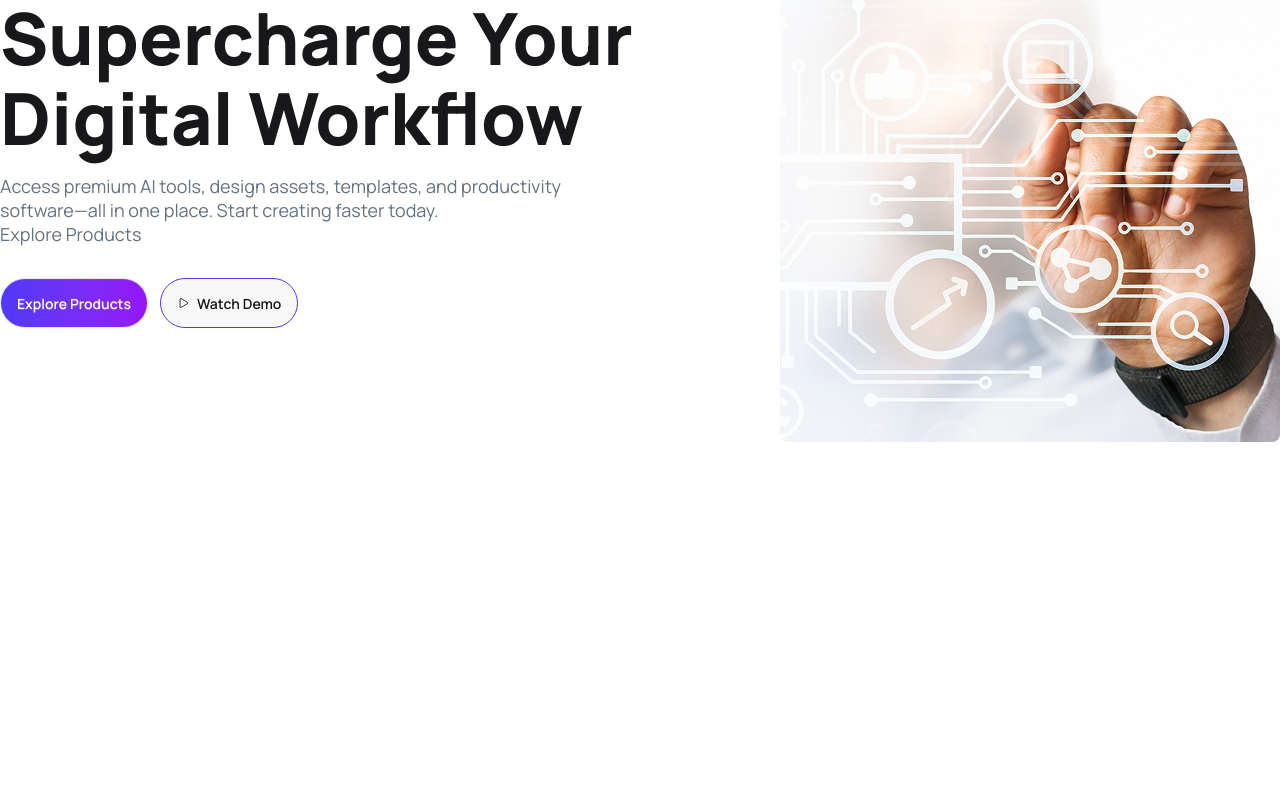
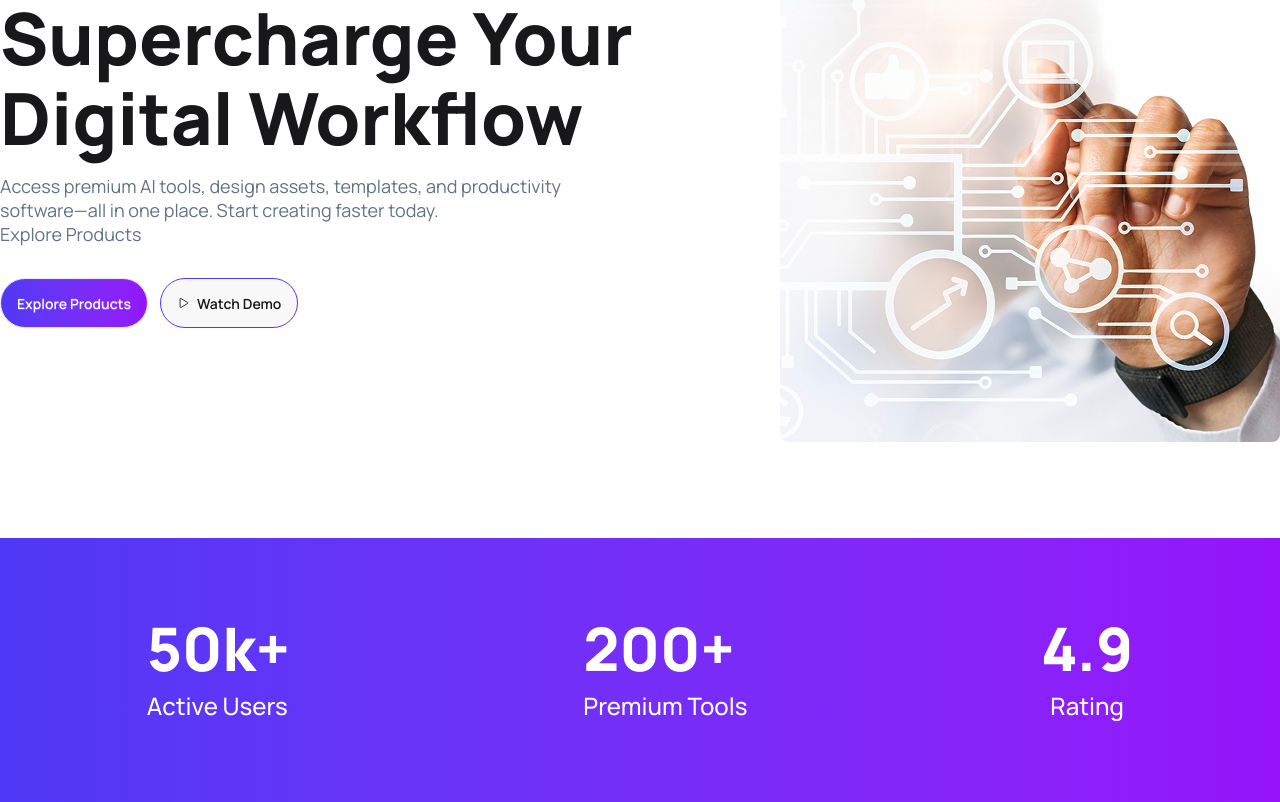
Before and after one commit to webaray/assingment-6, a React (Vite) app: page / in a window 1280 px wide. Shown: the part 309-1111 px from the top of the page. Before the commit the page ends 847 px from the top, so only its background shows below. Built offline with nearby package versions, Linux system fonts and the light colour scheme.

Commit message:
Add achivement section

```diff
--- a/src/App.jsx
+++ b/src/App.jsx
@@ -1,5 +1,6 @@
 
 import './App.css'
+import Achivement from './Component/Achivement/Achivement'
 import Banner from './Component/Banner/Banner'
 import Navber from './Component/Navber/Navber'
 
@@ -10,6 +11,7 @@ function App() {
     <>
       <Navber/>
       <Banner/>
+      <Achivement/>
     </>
   )
 }
--- /dev/null
+++ b/src/Component/Achivement/Achivement.jsx
@@ -0,0 +1,25 @@
+import React from 'react';
+
+const Achivement = () => {
+    return (
+        <div className='bg-linear-to-l from-[#9514FA] to-[#4f39f6] py-20'>
+            <div className='container flex justify-around mx-auto'>
+                <div className='space-y-3'>
+                    <h2 className='text-6xl font-extrabold text-white'>50k+</h2>
+                    <p className='text-2xl text-white font-medium'>Active Users</p>
+                </div>
+
+                <div className='space-y-3'>
+                    <h2 className='text-6xl font-extrabold text-white'>200+</h2>
+                    <p className='text-2xl text-white font-medium'>Premium Tools</p>
+                </div>
+                <div className='space-y-3 text-center'>
+                    <h2 className='text-6xl font-extrabold text-white'>4.9</h2>
+                    <p className='text-2xl text-white font-medium'>Rating</p>
+                </div>
+            </div>
+        </div>
+    );
+};
+
+export default Achivement;
```
